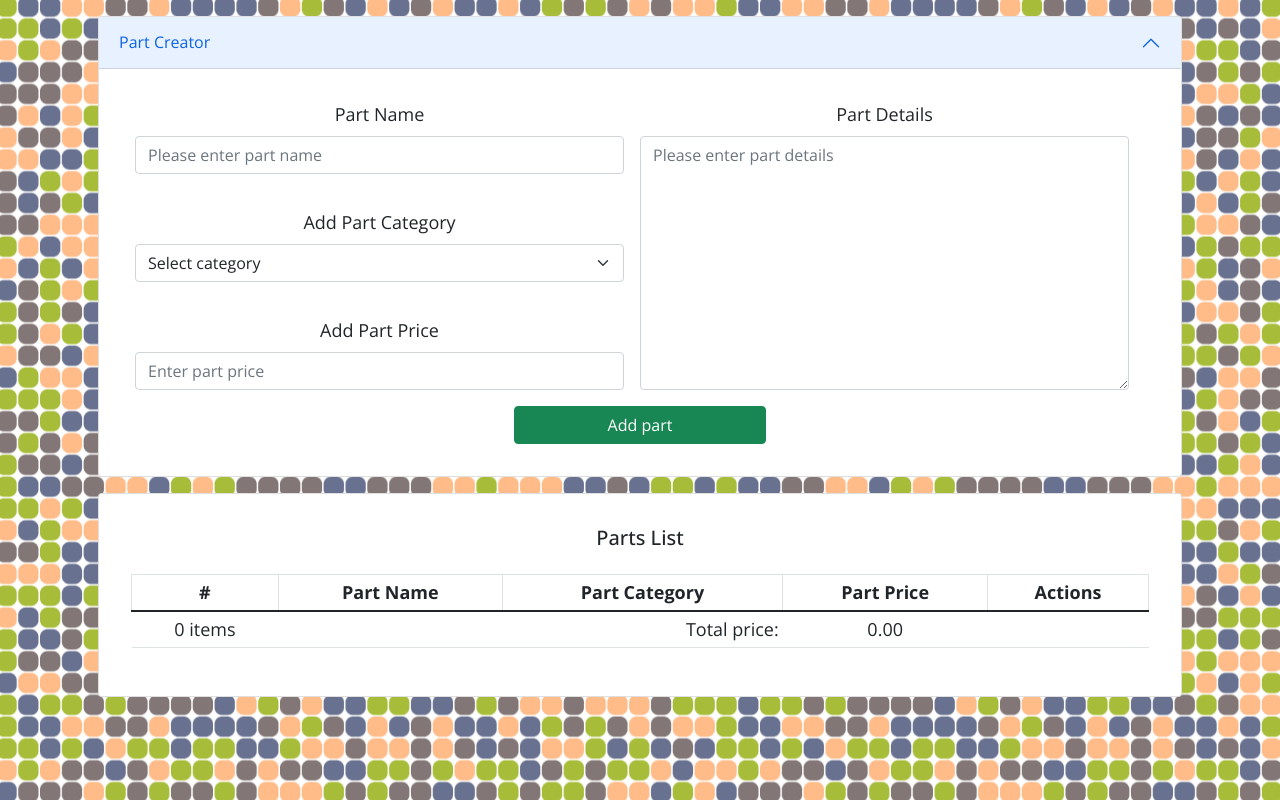
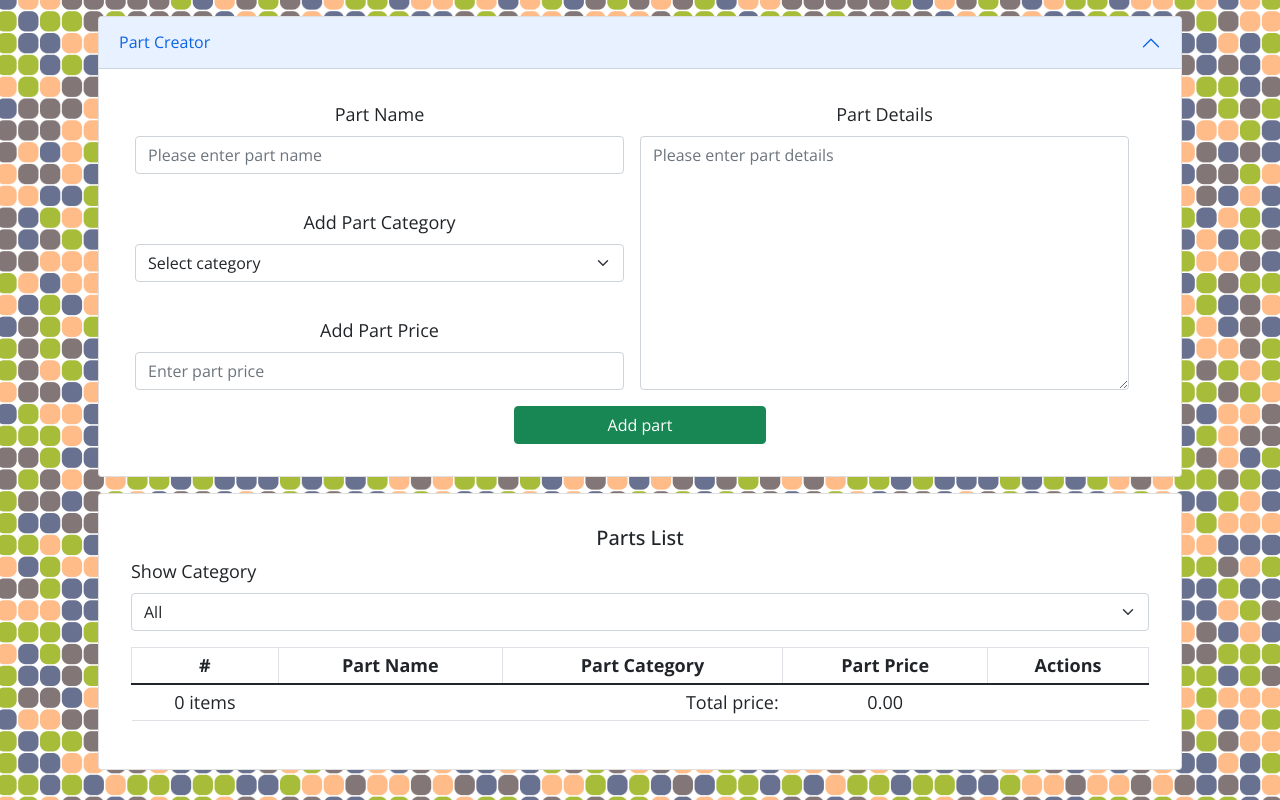
Before and after one commit to jacpolanski/pc-parts-calculator, a React (Create React App) app: page / in a window 1280 px wide. Built offline with nearby package versions, Linux system fonts and the light colour scheme.

Commit message:
Added table category filtering

```diff
--- a/src/components/PartsList.js
+++ b/src/components/PartsList.js
@@ -1,12 +1,14 @@
 import React, { useState } from "react";
 import { useParts } from "./PartsContext";
-import { Button, Spinner, Table } from "react-bootstrap";
+import { Button, Form, Spinner, Table } from "react-bootstrap";
 import DetailsModal from "./DetailsModal";
+import uniqid from "uniqid";
 
 function PartsList() {
-  const { deletePart, parts } = useParts();
+  const { deletePart, parts, hardwareCategories } = useParts();
   const [show, setShow] = useState(false);
   const [partForModal, setPartForModal] = useState();
+  const [categoryFilter, setCategoryFilter] = useState("All");
 
   const handleShow = (id) => {
     const partForModal = parts.filter((part) => part.id === id);
@@ -22,6 +24,22 @@ function PartsList() {
     );
   return (
     <>
+      <Form>
+        <Form.Group className="w-100 mb-3 mb-lg-0" controlId="formPartCategory">
+          <Form.Label>Show Category</Form.Label>
+          <Form.Select
+            name="formPartCategory"
+            value={categoryFilter}
+            onChange={(e) => setCategoryFilter(e.target.value)}
+          >
+            <option key="All">All</option>
+            {hardwareCategories.map((category) => (
+              <option key={uniqid()}>{category}</option>
+            ))}
+          </Form.Select>
+        </Form.Group>
+      </Form>
+
       <Table
         striped
         bordered
@@ -40,7 +58,13 @@ function PartsList() {
           </tr>
         </thead>
         <tbody>
-          {parts.map((part, i) => (
+          {parts
+            .filter((part) =>
+              categoryFilter !== "All"
+                ? part.formPartCategory === categoryFilter
+                : part
+            )
+            .map((part, i) => (
               <tr key={part.id}>
                 <td>{i + 1}</td>
                 <td>{part.formPartName}</td>
```
Lines whose indentation alone changed are shown as unchanged.
